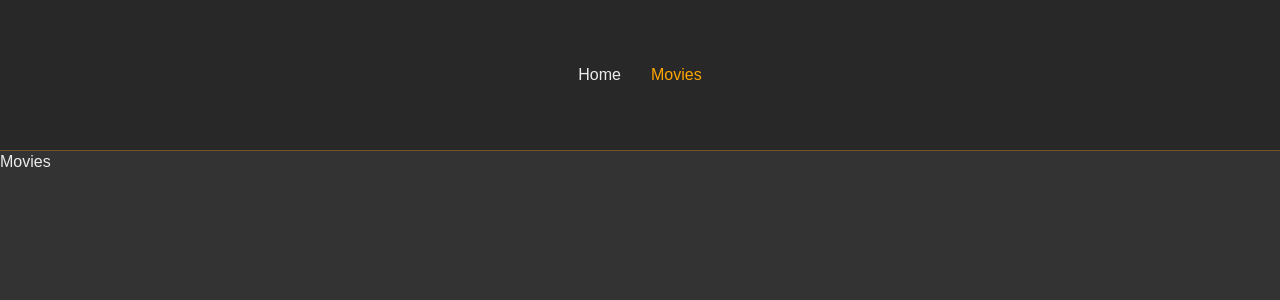
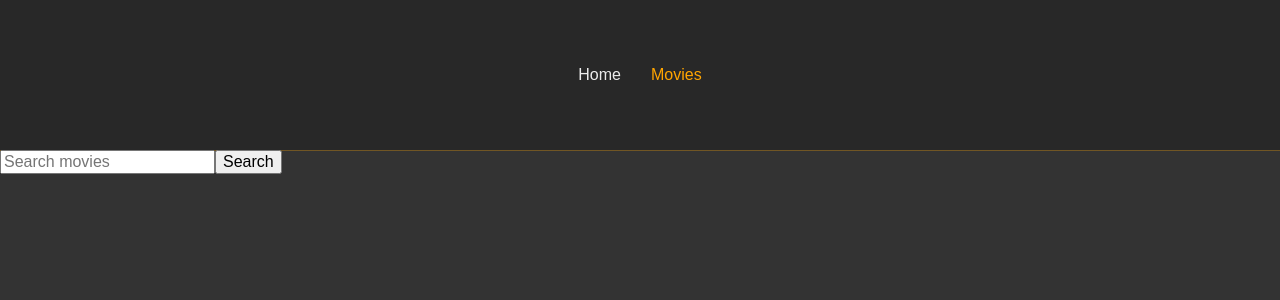
Before and after one commit to LiSazonova/goit-react-hw-05, a React (Vite) app: page /movies in a window 1280 px wide. Shown: the top 300 px of the page. Built offline with nearby package versions, Linux system fonts and the light colour scheme.

Commit message:
add searchbar

```diff
--- a/src/api/api.js
+++ b/src/api/api.js
@@ -16,3 +16,14 @@ export const getTrending = async () => {
 
     return response.data;
 };
+
+export const searchMovies = async (query) => {
+    const params = {
+        query,
+        include_adult: false,
+        language: 'en-US',
+        page: 1,
+    };
+    const response = await axios.get('/search/movie', { ...options, params });
+    return response.data.results;
+};
--- /dev/null
+++ b/src/components/SearchBar/SearchBar.jsx
@@ -0,0 +1,17 @@
+const SearchBar = ({ query, onSubmit }) => {
+  return (
+    <div>
+      <form onSubmit={onSubmit}>
+        <input
+          type="text"
+          name="query"
+          defaultValue={query}
+          placeholder="Search movies"
+        />
+        <button type="submit">Search</button>
+      </form>
+    </div>
+  );
+};
+
+export default SearchBar;
--- a/src/pages/MovieDetailsPage/MovieDetailsPage.jsx
+++ b/src/pages/MovieDetailsPage/MovieDetailsPage.jsx
@@ -2,6 +2,8 @@ import { Link, Outlet } from 'react-router-dom';
 
 const MovieDetailsPage = () => {
   return (
+    <div>
+      <button type="button"> Go back</button>
       <ul>
         <li>
           <Link to={'cast'}>Cast</Link>
@@ -11,6 +13,7 @@ const MovieDetailsPage = () => {
         </li>
         <Outlet />
       </ul>
+    </div>
   );
 };
 
--- a/src/pages/MoviesPage/MoviesPage.jsx
+++ b/src/pages/MoviesPage/MoviesPage.jsx
@@ -1,8 +1,48 @@
+import { useEffect, useState } from 'react';
+import SearchBar from '../../components/SearchBar/SearchBar';
+import { searchMovies } from '../../api/api';
+import { useSearchParams } from 'react-router-dom';
+import MovieList from '../../components/MovieList/MovieList';
+
 const MoviesPage = () => {
+  const [movies, setMovies] = useState([]);
+  const [noMovies, setNoMovies] = useState(false);
+  const [searchParams, setSearchParams] = useSearchParams();
+  const query = searchParams.get('query') || '';
+
+  useEffect(() => {
+    if (query) {
+      const fetchMovies = async () => {
+        try {
+          const data = await searchMovies(query);
+          setMovies(data);
+          setNoMovies(true);
+        } catch (error) {
+          console.error('Error searching movies:', error);
+        }
+      };
+
+      fetchMovies();
+    }
+  }, [query]);
+
+  const handleSubmit = event => {
+    event.preventDefault();
+    const form = event.target;
+    const newQuery = form.elements.query.value.trim();
+    setSearchParams({ query: newQuery });
+    setNoMovies(false);
+  };
+
   return (
-    <div>
-      <p>Movies</p>
-    </div>
+    <main>
+      <SearchBar query={query} onSubmit={handleSubmit} />
+      {movies.length > 0 ? (
+        <MovieList movies={movies} />
+      ) : (
+        noMovies && <p>No movies found.</p>
+      )}
+    </main>
   );
 };
 
```
Also changed, not shown: src/components/SearchBar/SearchBar.module.css (added). Lines whose indentation alone changed are shown as unchanged.
